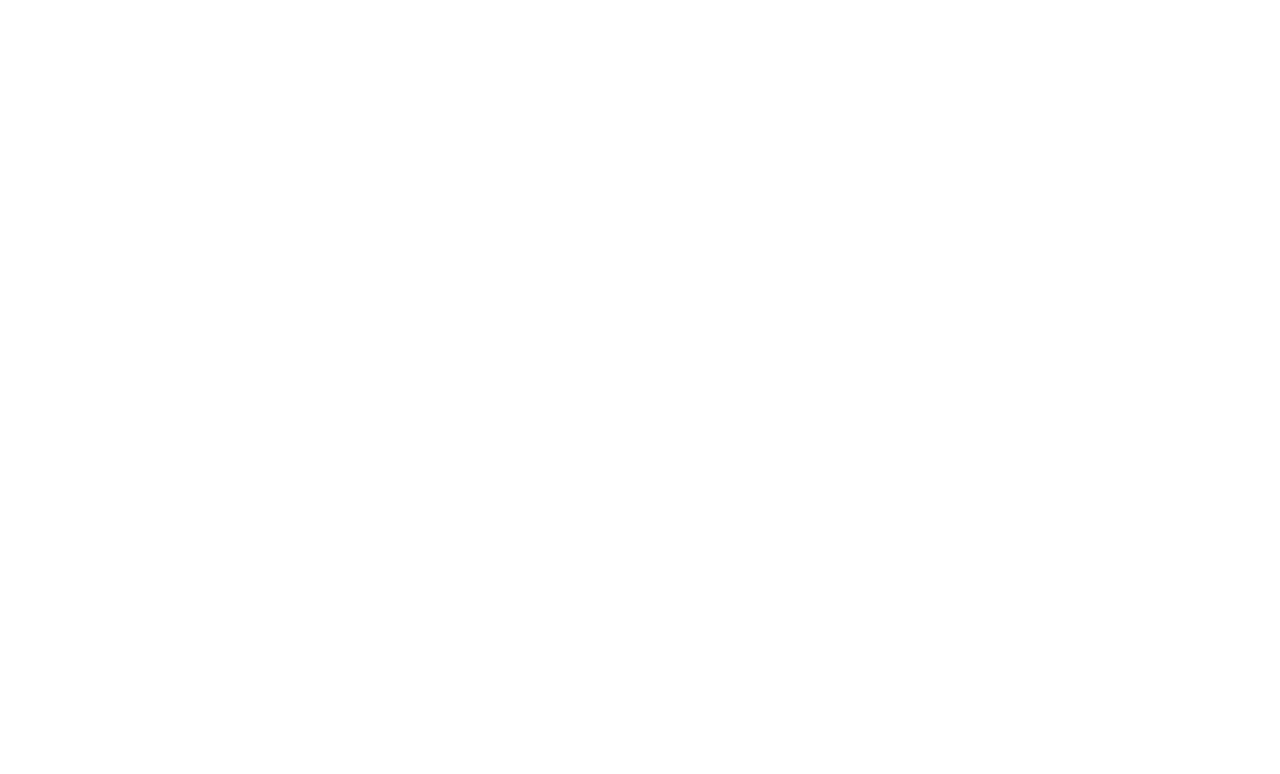
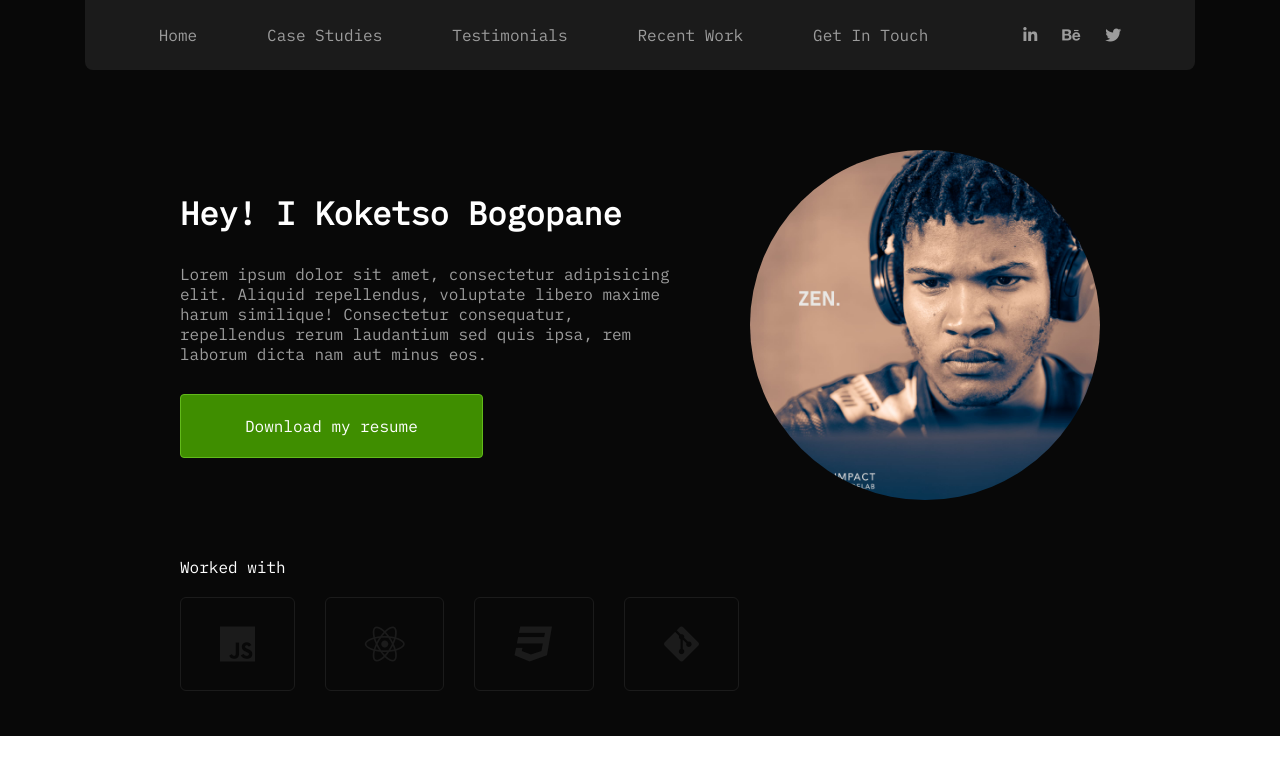
Before and after one commit to koketsobogopane/portfolio-re, a plain HTML site: page Index.html in a window 1280 px wide. Drawn offline with Linux system fonts and the light colour scheme.

Commit message:
home page large device

```diff
--- a/Index.html
+++ b/Index.html
@@ -1,12 +1,70 @@
 <!DOCTYPE html>
 <html lang="en">
-<head>
-    <meta charset="UTF-8">
-    <meta name="viewport" content="width=device-width, initial-scale=1.0">
-    <link rel="stylesheet" href="styles.css">
+  <head>
+    <meta charset="UTF-8" />
+    <meta name="viewport" content="width=device-width, initial-scale=1.0" />
+    <link rel="stylesheet" href="styles.css" />
+    <link rel="stylesheet" href="fonts/IBM_Plex_Mono/IBMPlexMono-Regular.ttf" />
+    <link
+      rel="stylesheet"
+      href="https://cdnjs.cloudflare.com/ajax/libs/font-awesome/6.4.0/css/all.min.css"
+    />
+
+    <link rel="preconnect" href="https://fonts.googleapis.com" />
+    <link rel="preconnect" href="https://fonts.gstatic.com" crossorigin />
+    <link
+      href="https://fonts.googleapis.com/css2?family=IBM+Plex+Mono:ital,wght@0,100;0,200;0,300;0,400;0,500;0,600;0,700;1,100;1,200;1,300;1,400;1,500;1,600;1,700&family=Raleway:ital,wght@0,100..900;1,100..900&display=swap"
+      rel="stylesheet"
+    />
     <title>My Portfolio</title>
-</head>
-<body>
+  </head>
+  <body>
+    <div class="home-section">
+      <nav class="navbar-large">
+        <ul class="first-nav">
+          <li><a href="#Home">Home</a></li>
+          <li><a href="#CaseStudies">Case Studies</a></li>
+          <li><a href="#Testimonials">Testimonials</a></li>
+          <li><a href="#RecentWork">Recent Work</a></li>
+          <li><a href="#GetInTouch">Get In Touch</a></li>
+        </ul>
+        <ul class="second-nav">
+          <li>
+            <a href="LinkedIn"><i class="fa-brands fa-linkedin-in"></i></a>
+          </li>
+          <li>
+            <a href="Behance"><i class="fa-brands fa-behance"></i></a>
+          </li>
+          <li>
+            <a href="Twitter"><i class="fa-brands fa-twitter"></i></a>
+          </li>
+        </ul>
+      </nav>
 
-</body>
+      <div class="content-section">
+        <div class="text-section">
+          <h1>Hey! I Koketso Bogopane</h1>
+          <p>
+            Lorem ipsum dolor sit amet, consectetur adipisicing elit. Aliquid
+            repellendus, voluptate libero maxime harum similique! Consectetur
+            consequatur, repellendus rerum laudantium sed quis ipsa, rem laborum
+            dicta nam aut minus eos.
+          </p>
+          <a href="#Home">Download my resume</a>
+        </div>
+        <div class="image-container">
+            <img class="image" src="./Images/Zen.jpg" alt="Me">
+        </div>
+      </div>
+      <div class="worked-with-section">
+        <p>Worked with</p>
+        <div class="tags-container">
+            <div class="technology-tags"><i class="fa-brands fa-js"></i></div>
+            <div class="technology-tags"><i class="fa-brands fa-react"></i></div>
+            <div class="technology-tags"><i class="fa-brands fa-css3"></i></div>
+            <div class="technology-tags"><i class="fa-brands fa-git-alt"></i></div>
+        </div>
+      </div>
+    </div>
+  </body>
 </html>
--- a/styles.css
+++ b/styles.css
@@ -0,0 +1,146 @@
+@font-face {
+    font-family: 'IBMPlexMono';
+    src: url('fonts/IBM_Plex_Mono/IBMPlexMono-Regular.ttf') format('woff2'),
+         url('fonts/IBM_Plex_Mono/IBMPlexMono-Regular.ttf') format('woff');
+    font-weight: 400; /* Normal weight */
+    font-style: normal;
+}
+
+* {
+    box-sizing: border-box;
+    margin: 0;
+    padding: 0;
+    font-family: "IBMPlexMono";
+}
+
+.home-section {
+    .navbar-large {
+        display: none;
+    }
+    background-color: #080808;
+
+    .text-section{
+
+        display: flex;
+        flex-direction: column;
+        gap: 30px;
+
+        h1 {
+            color: #fff;
+        }
+
+        p {
+            color: #9c9c9c;
+        }
+
+        a {
+            color: #fff;
+            padding: 21px 64px;
+            border-radius: 4px;
+            border: solid 1px #62ba1b;
+            background-color: #3f8e00;
+            align-self: flex-start;
+        }
+
+        a:hover {
+            transition: ease-in 0.3s;
+            box-shadow: 0 8px 30px 0 rgba(63, 142, 0, 0.5);
+        }
+
+    }
+
+    .image-container {
+        max-width: 350px;
+        max-height: 350px;
+
+        img {
+            max-width: 350px;
+            max-height: 350px;
+            border-radius: 175px;
+        }
+    }
+
+    .content-section {
+        display: flex;
+        justify-content: center;
+        align-items: center;
+        padding: 80px 180px 57px 180px;
+        gap: 78px;
+    }
+
+    .worked-with-section {
+        color: #fff;
+        padding: 0px 180px 45px 180px;
+
+        p{
+            padding-bottom: 20px;
+        }
+
+        .tags-container {
+            display: flex;
+            gap: 30px;
+        }
+
+        .technology-tags {
+            color: #1b1b1b;
+            padding: 20px 38.7px 20px 39px;
+            border-radius: 6px;
+            border: solid 1px #1b1b1b;
+            font-size: 40px;
+            font-weight: bolder;
+
+        }
+    }
+
+}
+
+a {
+    text-decoration: none;
+    color:#9c9c9c
+}
+
+a:hover {
+    transition: ease-in 0.1s;
+    color: #c0c0c0;
+}
+
+ul {
+    list-style: none;
+}
+
+
+
+
+@media only screen and (min-width: 330px) {
+
+
+    .home-section {
+        .navbar-large {
+            display: flex;
+            justify-content: center;
+            align-items: center;
+            gap: 95px;
+            background-color: #1b1b1b;
+            padding-top: 25px;
+            padding-bottom: 25px;
+            border-radius: 0 0 8px 8px;
+            margin-left: 85px;
+            margin-right: 85px;
+
+
+            ul {
+              display: flex;
+              justify-content: center;
+              align-items: center;
+            }
+
+            .first-nav {
+              gap: 70px;
+            }
+
+            .second-nav {
+              gap: 25px;
+            }
+          }
+      }
+}
```
Also changed, not shown: Images/Zen.jpg (added).
